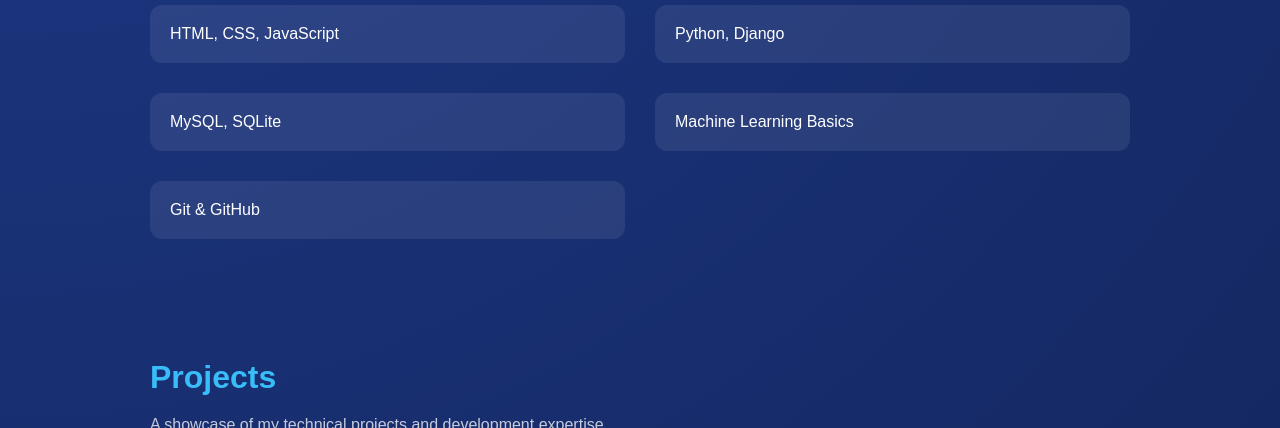
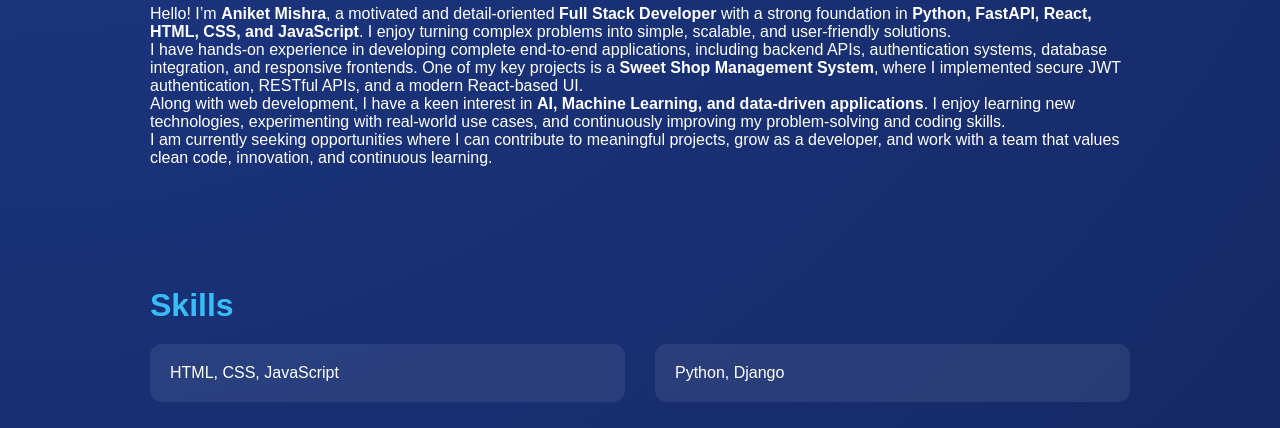
Before and after one commit to Kishan5787/portfolio, a plain HTML site: page index.html in a window 1280 px wide. Shown: the part 672-1100 px from the top of the page. Drawn offline with nearby package versions, Linux system fonts and the light colour scheme.

Commit message:
Update index.html

```diff
--- a/index.html
+++ b/index.html
@@ -45,6 +45,39 @@
       📄 Download CV
     </a>
   </div>
+</section>
+
+  <section id="about" class="section about">
+  <h2>About Me</h2>
+
+  <p class="about-text">
+    Hello! I’m <strong>Aniket Mishra</strong>, a motivated and detail-oriented
+    <strong>Full Stack Developer</strong> with a strong foundation in
+    <strong>Python, FastAPI, React, HTML, CSS, and JavaScript</strong>.
+    I enjoy turning complex problems into simple, scalable, and user-friendly solutions.
+  </p>
+
+  <p class="about-text">
+    I have hands-on experience in developing complete end-to-end applications,
+    including backend APIs, authentication systems, database integration,
+    and responsive frontends. One of my key projects is a
+    <strong>Sweet Shop Management System</strong>,
+    where I implemented secure JWT authentication, RESTful APIs,
+    and a modern React-based UI.
+  </p>
+
+  <p class="about-text">
+    Along with web development, I have a keen interest in
+    <strong>AI, Machine Learning, and data-driven applications</strong>.
+    I enjoy learning new technologies, experimenting with real-world use cases,
+    and continuously improving my problem-solving and coding skills.
+  </p>
+
+  <p class="about-text">
+    I am currently seeking opportunities where I can contribute to meaningful projects,
+    grow as a developer, and work with a team that values clean code,
+    innovation, and continuous learning.
+  </p>
 </section>
 
 <!-- SKILLS -->
```
